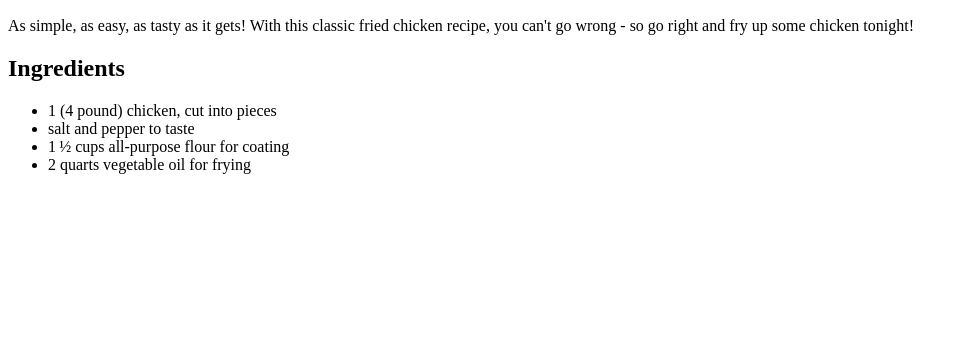
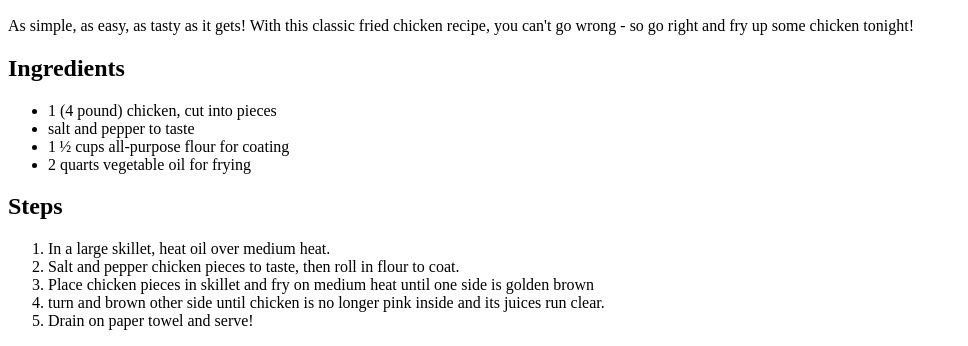
Before and after one commit to mirxia/odin-recipes, a plain HTML site: page recipes/fried-chicken.html in a window 1280 px wide. Shown: the part 634-980 px from the top of the page, without its empty margins (0-968 px from the left). Before the commit the page ends 824 px from the top, so only its background shows below. Drawn offline with Linux system fonts and the light colour scheme.

Commit message:
Add fried chicken steps

```diff
--- a/recipes/fried-chicken.html
+++ b/recipes/fried-chicken.html
@@ -16,5 +16,13 @@
             <li>1 ½ cups all-purpose flour for coating</li>
             <li>2 quarts vegetable oil for frying</li>
         </ul>
+        <h2>Steps</h2>
+        <ol>
+            <li>In a large skillet, heat oil over medium heat. </li>
+            <li>Salt and pepper chicken pieces to taste, then roll in flour to coat.</li>
+            <li>Place chicken pieces in skillet and fry on medium heat until one side is golden brown</li>
+            <li>turn and brown other side until chicken is no longer pink inside and its juices run clear. </li>
+            <li>Drain on paper towel and serve!</li>
+        </ol>
     </body>
 </html>
```
